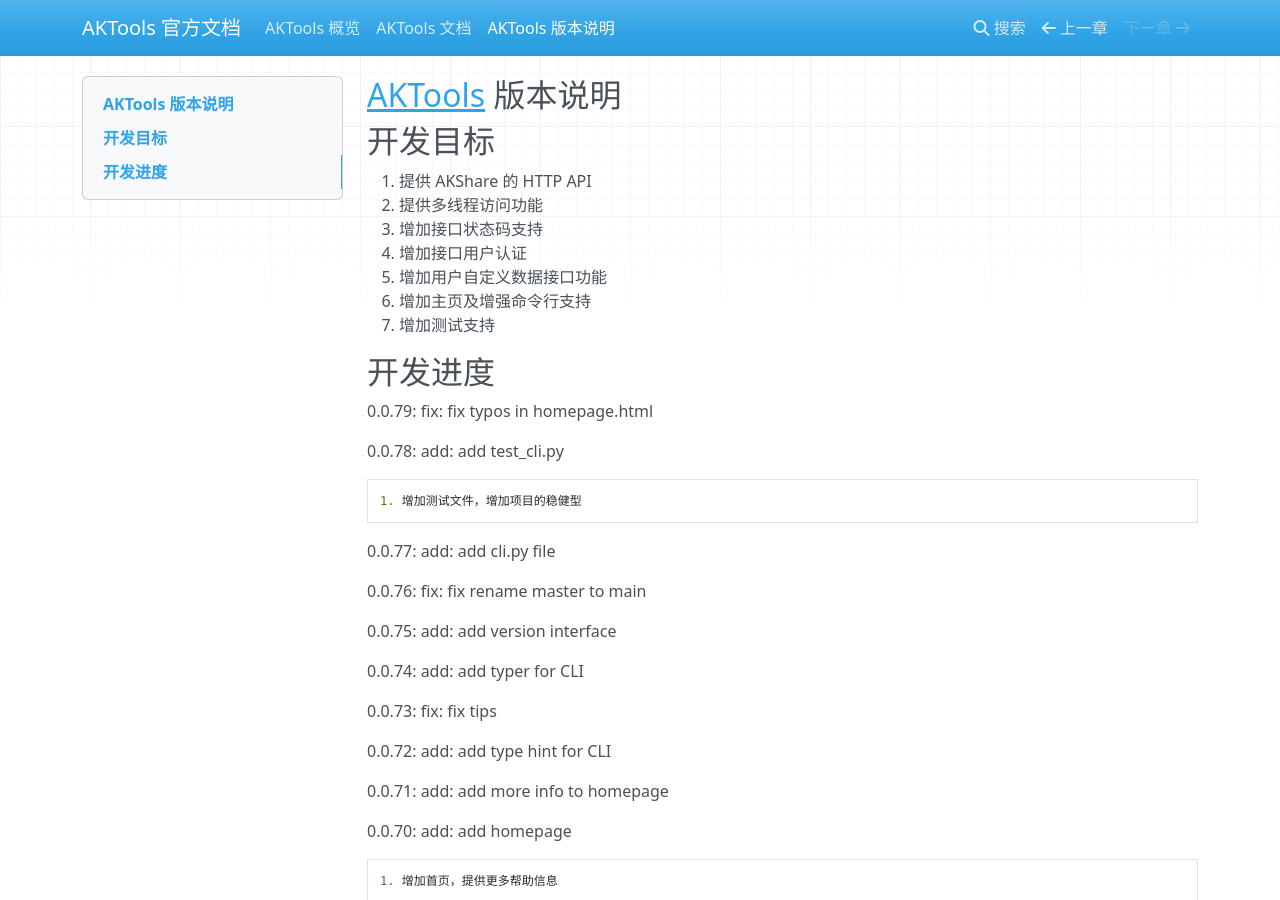
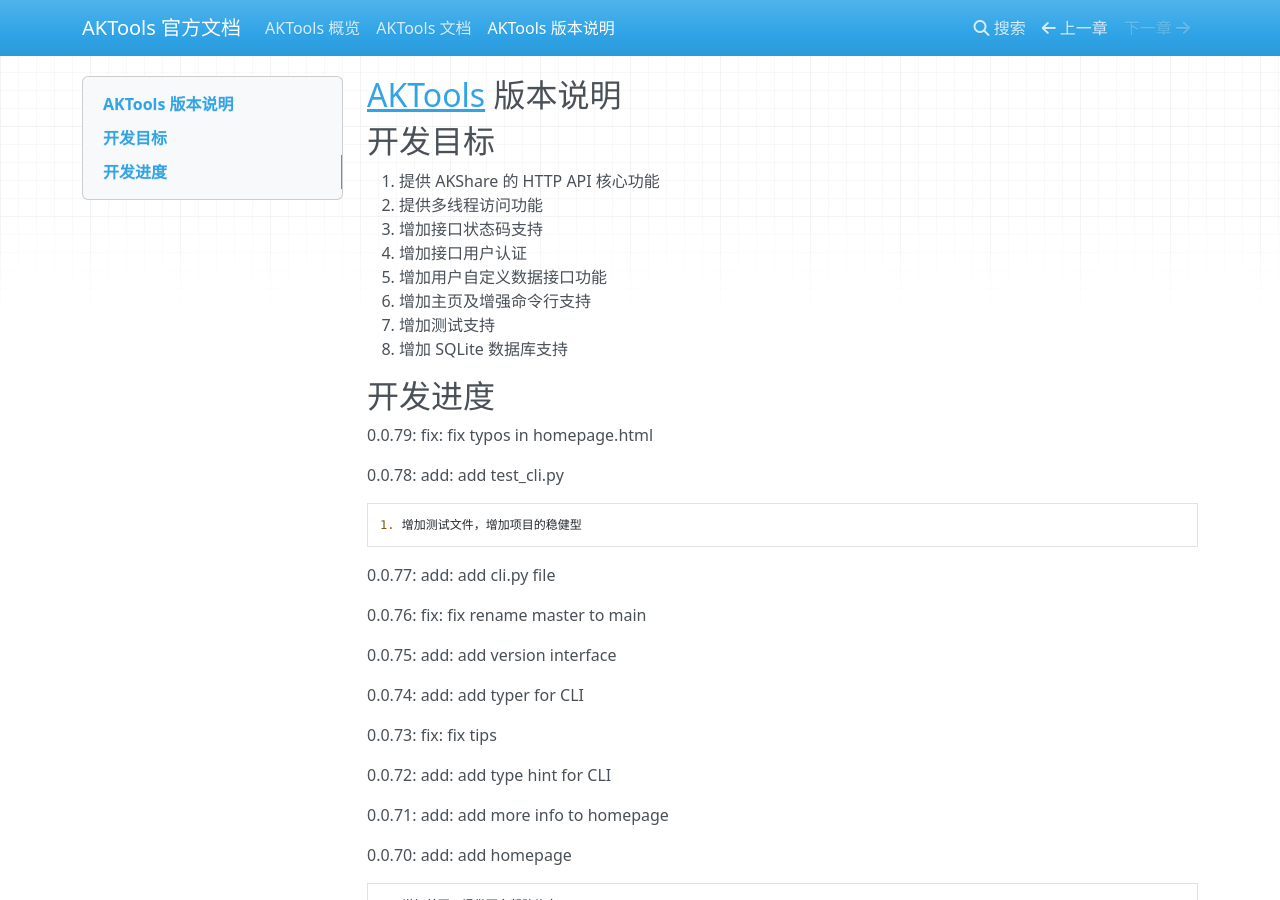
Before and after one commit to akfamily/aktools, an MkDocs documentation site: the page built from docs/aktools_version.md, in a window 1280 px wide and 900 px high. Built offline with MkDocs 1.6.1, drawn with Linux system fonts in a browser that asks for light colours; nearby versions of some CDN libraries.

```diff
--- a/docs/aktools_version.md
+++ b/docs/aktools_version.md
@@ -2,13 +2,14 @@
 
 ## 开发目标
 
-1. 提供 AKShare 的 HTTP API
+1. 提供 AKShare 的 HTTP API 核心功能
 2. 提供多线程访问功能
 3. 增加接口状态码支持
 4. 增加接口用户认证
 5. 增加用户自定义数据接口功能
 6. 增加主页及增强命令行支持
 7. 增加测试支持
+8. 增加 SQLite 数据库支持
 
 ## 开发进度
 
--- a/requirements.txt
+++ b/requirements.txt
@@ -4,3 +4,4 @@
 python-multipart>=0.0.5
 jinja2>=3.1.2
 typer[all]>=0.6.1
+pydantic
```
